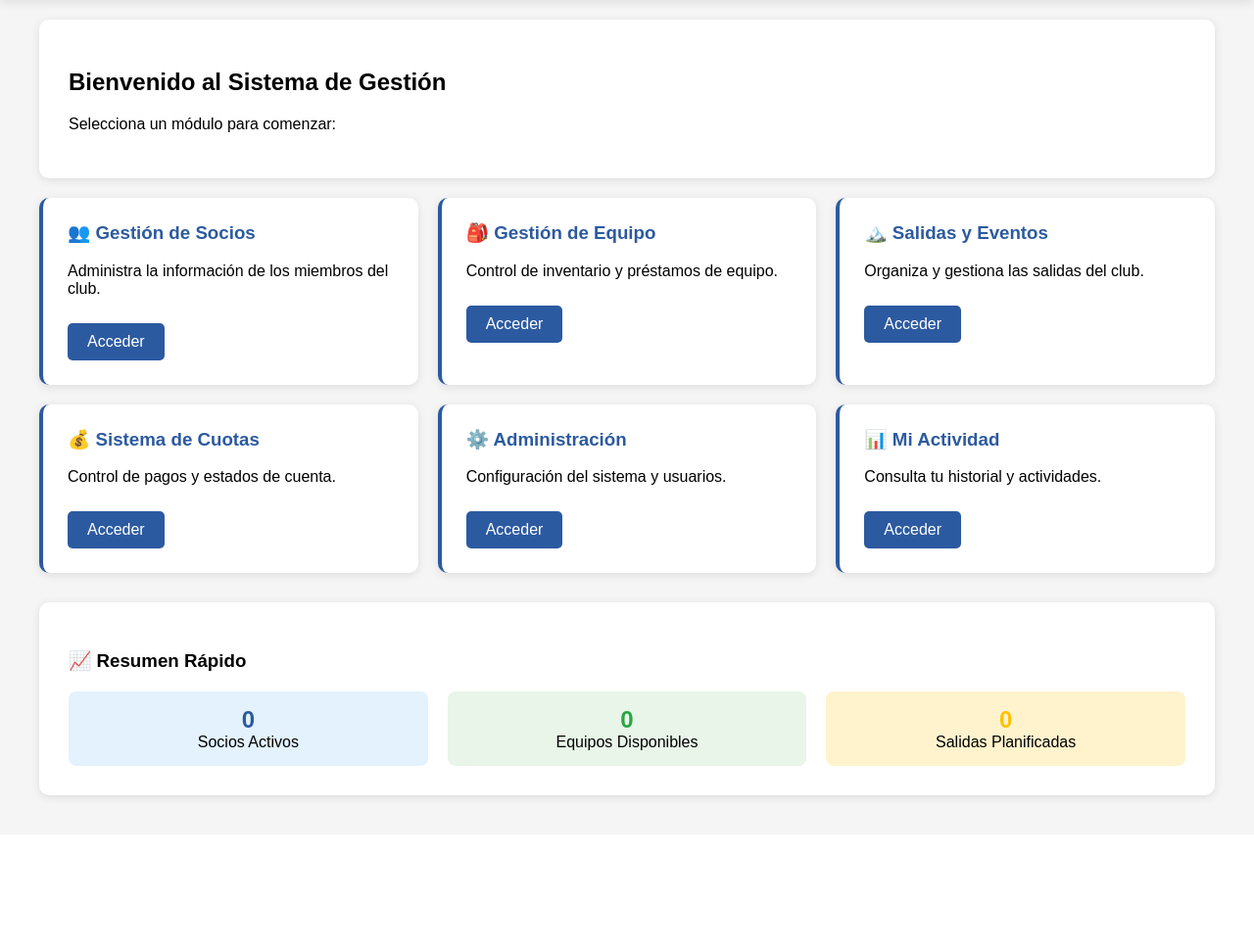
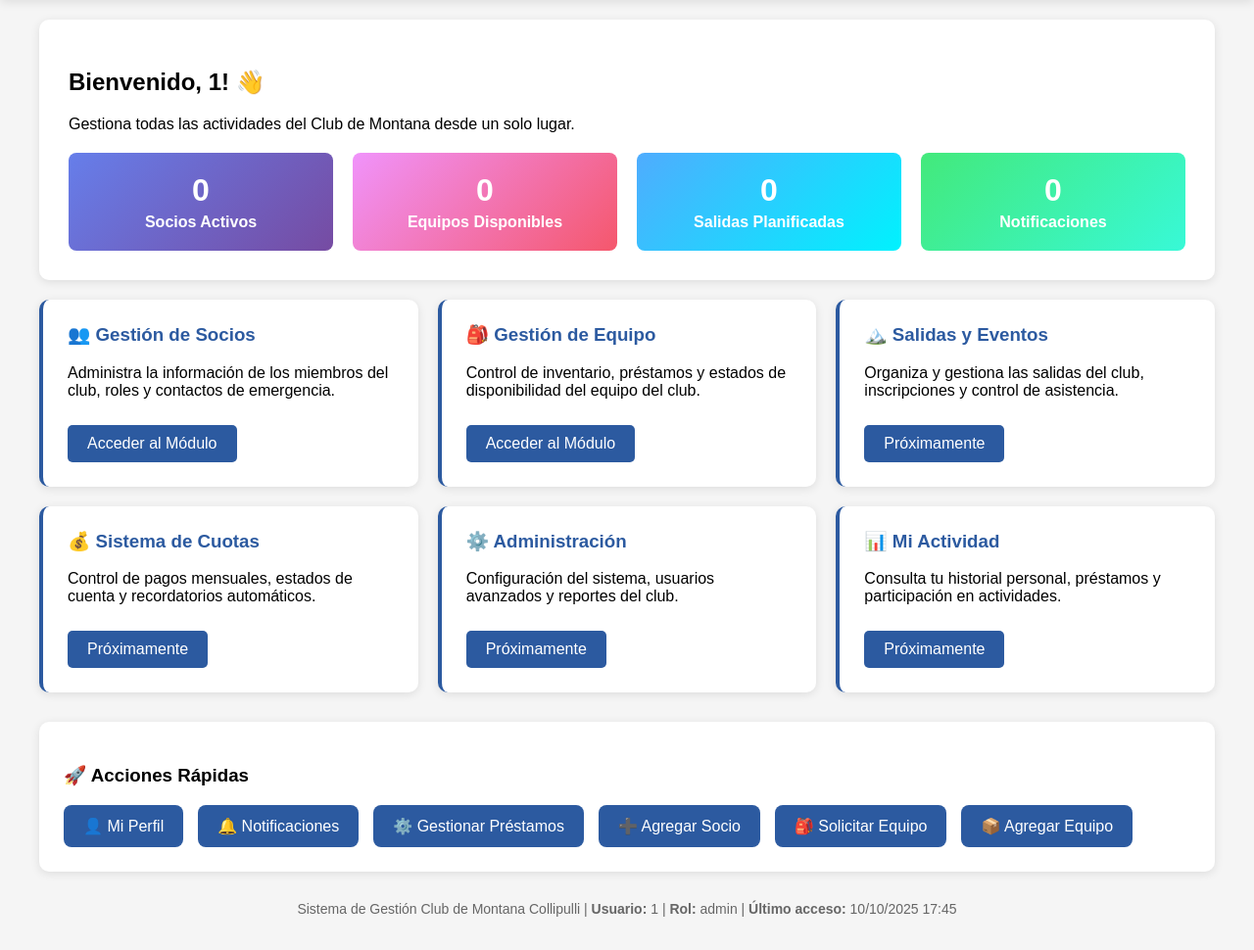
Before and after one commit to carlospipen1/club-montana-php, a PHP site: page /dashboard.php in a window 1280 px wide. Shown: the part 92-1062 px from the top of the page at 98% size. Before the commit the page ends 912 px from the top, so only its background shows below. Run offline with PHP 8.4, Linux system fonts and the light colour scheme; the visitor is signed in with stand-in values (Sample User, id 1).

Commit message:
feat: Update dashboard with equipment module and improved layout

```diff
--- a/dashboard.php
+++ b/dashboard.php
@@ -47,10 +47,18 @@
             border-radius: 10px;
             box-shadow: 0 2px 10px rgba(0,0,0,0.1);
             border-left: 4px solid #2c5aa0;
+            transition: transform 0.2s, box-shadow 0.2s;
+        }
+        .module-card:hover {
+            transform: translateY(-2px);
+            box-shadow: 0 4px 15px rgba(0,0,0,0.15);
         }
         .module-card h3 {
             color: #2c5aa0;
             margin-top: 0;
+            display: flex;
+            align-items: center;
+            gap: 10px;
         }
         .btn {
             display: inline-block;
@@ -60,9 +68,55 @@
             text-decoration: none;
             border-radius: 5px;
             margin-top: 10px;
+            transition: background 0.2s;
         }
         .btn:hover {
             background: #1e3d6f;
+        }
+        .stats-grid {
+            display: grid;
+            grid-template-columns: repeat(auto-fit, minmax(200px, 1fr));
+            gap: 20px;
+            margin-top: 20px;
+        }
+        .stat-card {
+            text-align: center;
+            padding: 20px;
+            border-radius: 8px;
+            color: white;
+            font-weight: bold;
+        }
+        .stat-number {
+            font-size: 32px;
+            margin-bottom: 5px;
+        }
+        .quick-actions {
+            background: white;
+            padding: 25px;
+            border-radius: 10px;
+            margin-top: 30px;
+            box-shadow: 0 2px 10px rgba(0,0,0,0.1);
+        }
+        .action-buttons {
+            display: flex;
+            gap: 15px;
+            flex-wrap: wrap;
+            margin-top: 15px;
+        }
+        .action-btn {
+            display: inline-flex;
+            align-items: center;
+            gap: 8px;
+            background: #2c5aa0;
+            color: white;
+            padding: 12px 20px;
+            text-decoration: none;
+            border-radius: 8px;
+            transition: all 0.2s;
+        }
+        .action-btn:hover {
+            background: #1e3d6f;
+            transform: translateY(-1px);
         }
     </style>
 </head>
@@ -71,57 +125,13 @@
 
     <div class="container">
         <div class="welcome">
-            <h2>Bienvenido al Sistema de Gestión</h2>
-            <p>Selecciona un módulo para comenzar:</p>
-        </div>
-
-        <div class="modules">
-            <div class="module-card">
-                <h3>👥 Gestión de Socios</h3>
-                <p>Administra la información de los miembros del club.</p>
-                <a href="socios.php" class="btn">Acceder</a>
-            </div>
-
-            <div class="module-card">
-                <h3>🎒 Gestión de Equipo</h3>
-                <p>Control de inventario y préstamos de equipo.</p>
-                <a href="equipos.php" class="btn">Acceder</a>
-            </div>
-
-            <div class="module-card">
-                <h3>🏔️ Salidas y Eventos</h3>
-                <p>Organiza y gestiona las salidas del club.</p>
-                <a href="salidas.php" class="btn">Acceder</a>
-            </div>
-
-            <div class="module-card">
-                <h3>💰 Sistema de Cuotas</h3>
-                <p>Control de pagos y estados de cuenta.</p>
-                <a href="cuotas.php" class="btn">Acceder</a>
-            </div>
-
-            <?php if ($_SESSION['usuario_rol'] === 'admin' || $_SESSION['usuario_rol'] === 'presidente'): ?>
-            <div class="module-card">
-                <h3>⚙️ Administración</h3>
-                <p>Configuración del sistema y usuarios.</p>
-                <a href="admin.php" class="btn">Acceder</a>
-            </div>
-            <?php endif; ?>
-
-            <div class="module-card">
-                <h3>📊 Mi Actividad</h3>
-                <p>Consulta tu historial y actividades.</p>
-                <a href="mi_actividad.php" class="btn">Acceder</a>
-            </div>
-        </div>
+            <h2>Bienvenido, <?php echo htmlspecialchars($_SESSION['usuario_nombre']); ?>! 👋</h2>
+            <p>Gestiona todas las actividades del Club de Montana desde un solo lugar.</p>
 
             <!-- Estadísticas rápidas -->
-        <div style="margin-top: 30px;">
-            <div class="welcome">
-                <h3>📈 Resumen Rápido</h3>
-                <div style="display: grid; grid-template-columns: repeat(auto-fit, minmax(200px, 1fr)); gap: 20px; margin-top: 20px;">
-                    <div style="text-align: center; padding: 15px; background: #e3f2fd; border-radius: 8px;">
-                        <div style="font-size: 24px; font-weight: bold; color: #2c5aa0;">
+            <div class="stats-grid">
+                <div class="stat-card" style="background: linear-gradient(135deg, #667eea 0%, #764ba2 100%);">
+                    <div class="stat-number">
                         <?php
                         try {
                             $stmt = $db->query("SELECT COUNT(*) FROM usuarios WHERE estado = 'activo'");
@@ -133,8 +143,8 @@
                     </div>
                     <div>Socios Activos</div>
                 </div>
-                    <div style="text-align: center; padding: 15px; background: #e8f5e8; border-radius: 8px;">
-                        <div style="font-size: 24px; font-weight: bold; color: #28a745;">
+                <div class="stat-card" style="background: linear-gradient(135deg, #f093fb 0%, #f5576c 100%);">
+                    <div class="stat-number">
                         <?php
                         try {
                             $stmt = $db->query("SELECT COUNT(*) FROM equipos WHERE estado = 'disponible'");
@@ -146,8 +156,8 @@
                     </div>
                     <div>Equipos Disponibles</div>
                 </div>
-                    <div style="text-align: center; padding: 15px; background: #fff3cd; border-radius: 8px;">
-                        <div style="font-size: 24px; font-weight: bold; color: #ffc107;">
+                <div class="stat-card" style="background: linear-gradient(135deg, #4facfe 0%, #00f2fe 100%);">
+                    <div class="stat-number">
                         <?php
                         try {
                             $stmt = $db->query("SELECT COUNT(*) FROM salidas WHERE estado = 'planificada'");
@@ -159,8 +169,106 @@
                     </div>
                     <div>Salidas Planificadas</div>
                 </div>
+                <div class="stat-card" style="background: linear-gradient(135deg, #43e97b 0%, #38f9d7 100%);">
+                    <div class="stat-number">
+                        <?php
+                        try {
+                            $stmt = $db->prepare("SELECT COUNT(*) FROM notificaciones WHERE usuario_id = ? AND leida = 0");
+                            $stmt->execute([$_SESSION['usuario_id']]);
+                            echo $stmt->fetchColumn();
+                        } catch (Exception $e) {
+                            echo "0";
+                        }
+                        ?>
+                    </div>
+                    <div>Notificaciones</div>
                 </div>
             </div>
+        </div>
+
+        <!-- Módulos principales -->
+        <div class="modules">
+            <div class="module-card">
+                <h3>👥 Gestión de Socios</h3>
+                <p>Administra la información de los miembros del club, roles y contactos de emergencia.</p>
+                <a href="socios.php" class="btn">Acceder al Módulo</a>
+            </div>
+
+            <div class="module-card">
+                <h3>🎒 Gestión de Equipo</h3>
+                <p>Control de inventario, préstamos y estados de disponibilidad del equipo del club.</p>
+                <a href="equipos.php" class="btn">Acceder al Módulo</a>
+            </div>
+
+            <div class="module-card">
+                <h3>🏔️ Salidas y Eventos</h3>
+                <p>Organiza y gestiona las salidas del club, inscripciones y control de asistencia.</p>
+                <a href="salidas.php" class="btn">Próximamente</a>
+            </div>
+
+            <div class="module-card">
+                <h3>💰 Sistema de Cuotas</h3>
+                <p>Control de pagos mensuales, estados de cuenta y recordatorios automáticos.</p>
+                <a href="cuotas.php" class="btn">Próximamente</a>
+            </div>
+
+            <?php if ($_SESSION['usuario_rol'] === 'admin' || $_SESSION['usuario_rol'] === 'presidente'): ?>
+            <div class="module-card">
+                <h3>⚙️ Administración</h3>
+                <p>Configuración del sistema, usuarios avanzados y reportes del club.</p>
+                <a href="admin.php" class="btn">Próximamente</a>
+            </div>
+            <?php endif; ?>
+
+            <div class="module-card">
+                <h3>📊 Mi Actividad</h3>
+                <p>Consulta tu historial personal, préstamos y participación en actividades.</p>
+                <a href="mi_actividad.php" class="btn">Próximamente</a>
+            </div>
+        </div>
+
+        <!-- Acciones rápidas según el rol -->
+        <div class="quick-actions">
+            <h3>🚀 Acciones Rápidas</h3>
+            <div class="action-buttons">
+                <a href="perfil.php" class="action-btn">
+                    👤 Mi Perfil
+                </a>
+                <a href="notificaciones.php" class="action-btn">
+                    🔔 Notificaciones
+                </a>
+
+                <?php if ($_SESSION['usuario_rol'] === 'encargado_equipo' || $_SESSION['usuario_rol'] === 'admin'): ?>
+                <a href="gestion_prestamos.php" class="action-btn">
+                    ⚙️ Gestionar Préstamos
+                </a>
+                <?php endif; ?>
+
+                <?php if ($_SESSION['usuario_rol'] === 'admin' || $_SESSION['usuario_rol'] === 'presidente' || $_SESSION['usuario_rol'] === 'secretario'): ?>
+                <a href="socios.php" class="action-btn">
+                    ➕ Agregar Socio
+                </a>
+                <?php endif; ?>
+
+                <a href="equipos.php" class="action-btn">
+                    🎒 Solicitar Equipo
+                </a>
+
+                <?php if ($_SESSION['usuario_rol'] === 'encargado_equipo' || $_SESSION['usuario_rol'] === 'admin'): ?>
+                <a href="equipos.php#agregar" class="action-btn">
+                    📦 Agregar Equipo
+                </a>
+                <?php endif; ?>
+            </div>
+        </div>
+
+        <!-- Información del sistema -->
+        <div style="margin-top: 30px; text-align: center; color: #666; font-size: 14px;">
+            <p>Sistema de Gestión Club de Montana Collipulli |
+               <strong>Usuario:</strong> <?php echo htmlspecialchars($_SESSION['usuario_nombre']); ?> |
+               <strong>Rol:</strong> <?php echo htmlspecialchars($_SESSION['usuario_rol']); ?> |
+               <strong>Último acceso:</strong> <?php echo date('d/m/Y H:i'); ?>
+            </p>
         </div>
     </div>
 </body>
```
Lines whose indentation alone changed are shown as unchanged.
